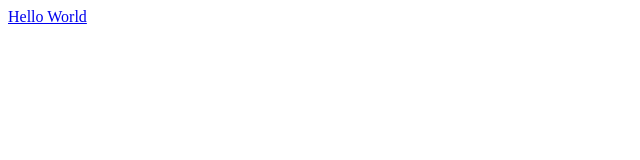
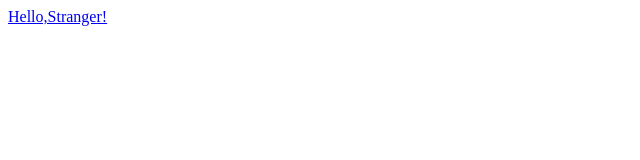
Before and after one commit to Mutu-nan/mutu-nan.github.io, a plain HTML site: page index.html in a window 1280 px wide. Shown: the full height of the page, 0-640 px from the left. Drawn offline with Linux system fonts and the light colour scheme.

Commit message:
Update index.html

```diff
--- a/index.html
+++ b/index.html
@@ -1,3 +1,3 @@
 <div>
-  <a href="https://github.com">Hello World</a>
+  <a href="https://github.com">Hello,Stranger!</a>
 </div>
```
